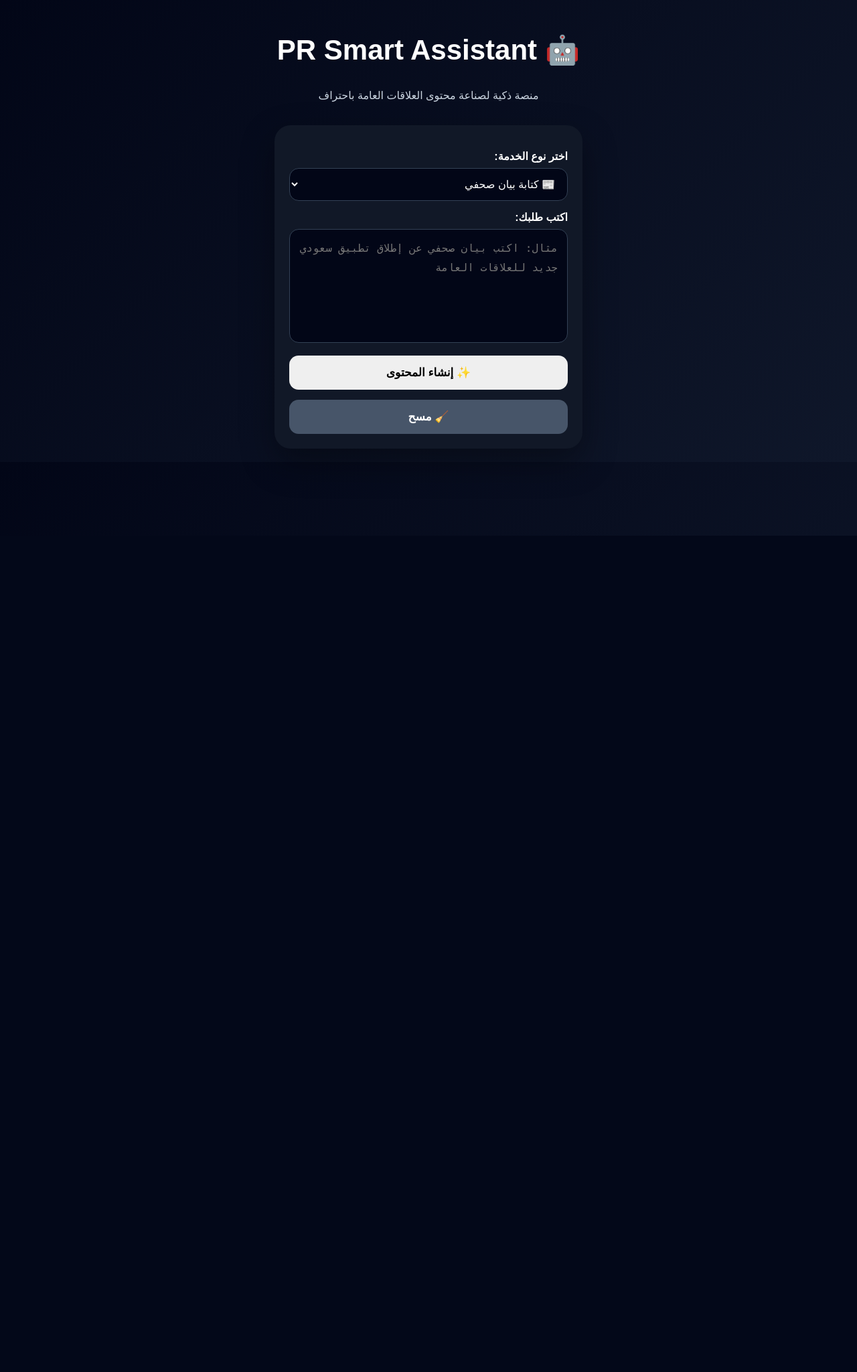
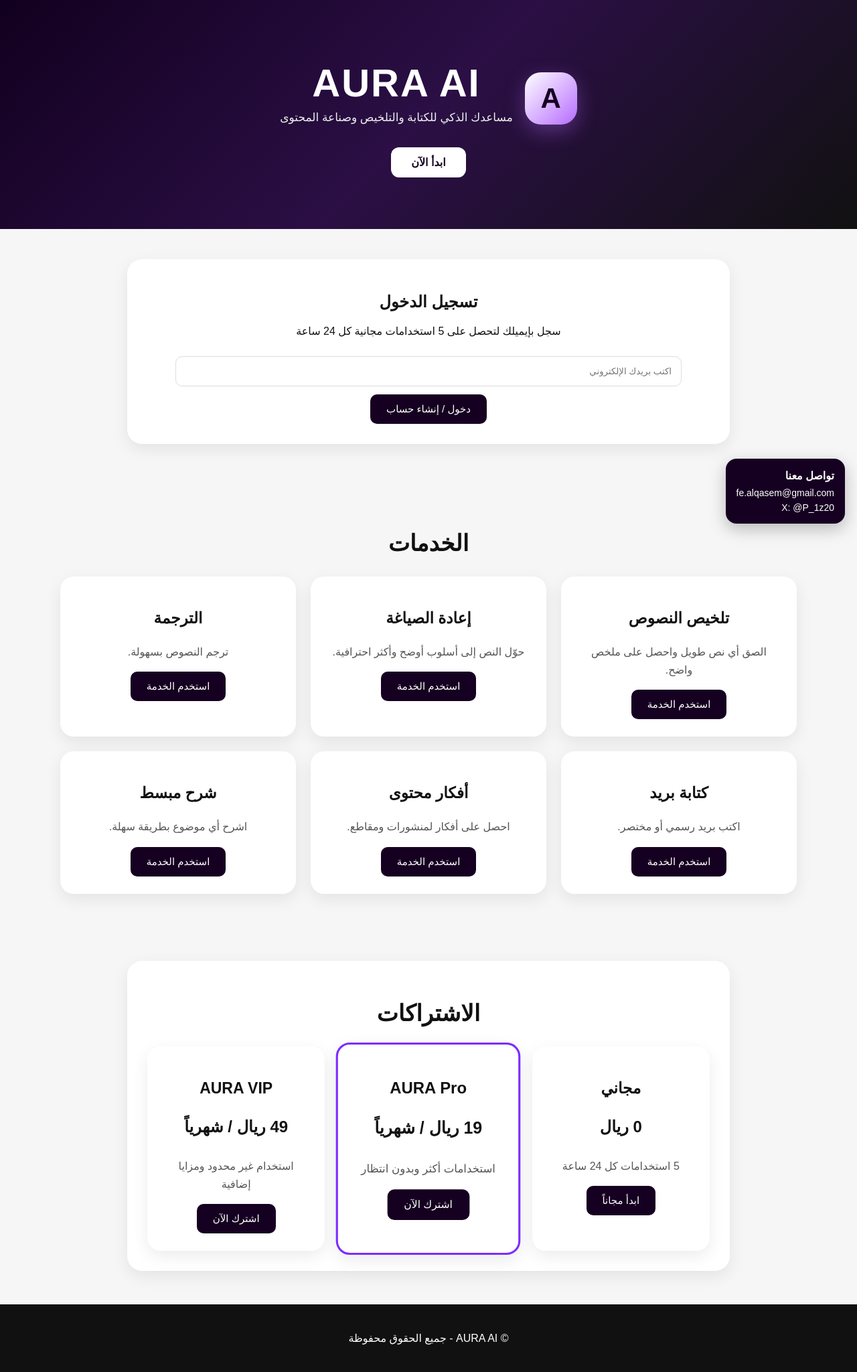
Before and after one commit to fealqasem-dotcom/pr-smart-assistant, a Flask app: page / in a window 1280 px wide. Shown: the whole page at 67% size. Before the commit the page ends 690 px from the top, so only its background shows below. Run offline with Flask 3, Linux system fonts and the light colour scheme; some libraries are stand-ins or nearby versions.

Commit message:
first version

```diff
--- a/app.py
+++ b/app.py
@@ -1,35 +1,51 @@
-import os
 from flask import Flask, render_template, request
 from openai import OpenAI
 from dotenv import load_dotenv
+import os
 
 load_dotenv()
 
 app = Flask(__name__)
 
-client = OpenAI(api_key=os.getenv("OPENAI_API_KEY"))
-
+client = OpenAI(
+    api_key=os.getenv("OPENAI_API_KEY")
+)
 
 def generate_response(user_input, mode):
+
     prompts = {
-        "press": "أنت خبير علاقات عامة. اكتب بيانًا صحفيًا احترافيًا باللغة العربية، يحتوي على عنوان جذاب، مقدمة، تفاصيل رئيسية، اقتباس رسمي، وخاتمة.",
-        "customer": "أنت موظف علاقات عامة وخدمة عملاء محترف. اكتب ردًا مهذبًا وواضحًا واحترافيًا باللغة العربية على استفسار أو شكوى العميل.",
-        "formal": "أنت كاتب إداري محترف. اكتب ردًا رسميًا مناسبًا للشركات والجهات الرسمية باللغة العربية.",
-        "ideas": "أنت مستشار علاقات عامة. اقترح أفكار حملات علاقات عامة إبداعية وقابلة للتنفيذ باللغة العربية.",
-        "crisis": "أنت خبير إدارة أزمات إعلامية. اكتب ردًا رسميًا هادئًا يحافظ على سمعة الجهة ويعالج الموقف باحتراف.",
-        "social": "أنت متخصص محتوى رقمي. اكتب منشورًا احترافيًا وجذابًا لمنصات التواصل الاجتماعي باللغة العربية.",
-        "email": "أنت كاتب مراسلات إدارية. اكتب بريدًا رسميًا احترافيًا باللغة العربية مناسبًا للشركات والجهات الرسمية."
+
+        "summary":
+        f"لخص النص التالي بالعربية بشكل واضح ومختصر:\n\n{user_input}",
+
+        "rewrite":
+        f"أعد صياغة النص التالي بطريقة احترافية:\n\n{user_input}",
+
+        "translate":
+        f"ترجم النص التالي إلى الإنجليزية:\n\n{user_input}",
+
+        "email":
+        f"اكتب بريد إلكتروني احترافي بناءً على النص التالي:\n\n{user_input}",
+
+        "content":
+        f"اعطني أفكار محتوى بناءً على الموضوع التالي:\n\n{user_input}",
+
+        "explain":
+        f"اشرح الموضوع التالي بطريقة مبسطة:\n\n{user_input}"
     }
 
-    system_prompt = prompts.get(mode, "أنت مساعد علاقات عامة محترف باللغة العربية.")
+    prompt = prompts.get(mode, user_input)
 
     response = client.chat.completions.create(
-        model="gpt-4o-mini",
+
+        model="gpt-4.1-mini",
+
         messages=[
-            {"role": "system", "content": system_prompt},
-            {"role": "user", "content": user_input}
-        ],
-        temperature=0.7
+            {
+                "role": "user",
+                "content": prompt
+            }
+        ]
     )
 
     return response.choices[0].message.content
@@ -37,18 +53,25 @@
 
 @app.route("/", methods=["GET", "POST"])
 def index():
+
     result = ""
 
     if request.method == "POST":
+
         user_input = request.form.get("user_input")
         mode = request.form.get("mode")
 
         if user_input:
-            result = generate_response(user_input, mode)
-        else:
-            result = "الرجاء كتابة الطلب أولًا."
 
-    return render_template("index.html", result=result)
+            result = generate_response(
+                user_input,
+                mode
+            )
+
+    return render_template(
+        "index.html",
+        result=result
+    )
 
 
 if __name__ == "__main__":
--- /dev/null
+++ b/static/script.js
@@ -0,0 +1,100 @@
+function login() {
+  alert("تسجيل الدخول شغال ✅");
+}
+
+function logout() {
+  alert("تم تسجيل الخروج");
+}
+
+function chooseFree() {
+
+  alert(
+    "تم تفعيل الباقة المجانية ✅\n\n" +
+    "تحصل على 5 استخدامات يومياً"
+  );
+}
+
+function payNow(plan) {
+
+  const planName =
+    plan === "pro"
+      ? "AURA Pro"
+      : "AURA VIP";
+
+  alert(
+    "للاشتراك في " +
+    planName +
+    "\n\n" +
+    "راسلنا عبر الإيميل أو حساب X أسفل الصفحة."
+  );
+}
+
+function openService(service) {
+
+  const names = {
+    summary: "تلخيص النصوص",
+    rewrite: "إعادة الصياغة",
+    translate: "الترجمة",
+    email: "كتابة بريد",
+    content: "أفكار محتوى",
+    explain: "شرح مبسط"
+  };
+
+  const toolBox =
+    document.getElementById("toolBox");
+
+  const toolTitle =
+    document.getElementById("toolTitle");
+
+  if (!toolBox || !toolTitle) {
+    alert("toolBox غير موجود");
+    return;
+  }
+
+  toolBox.style.display = "block";
+
+  toolTitle.innerText =
+    names[service] || service;
+
+  const modeInput =
+    document.getElementById("modeInput");
+
+  if (modeInput) {
+    modeInput.value = service;
+  }
+
+  toolBox.scrollIntoView({
+    behavior: "smooth"
+  });
+}
+
+function keepToolOpen() {
+
+  localStorage.setItem(
+    "toolOpen",
+    "yes"
+  );
+}
+
+window.onload = function () {
+
+  const toolOpen =
+    localStorage.getItem("toolOpen");
+
+  if (toolOpen === "yes") {
+
+    const toolBox =
+      document.getElementById("toolBox");
+
+    if (toolBox) {
+
+      toolBox.style.display = "block";
+
+      toolBox.scrollIntoView({
+        behavior: "smooth"
+      });
+    }
+
+    localStorage.removeItem("toolOpen");
+  }
+};
--- a/static/style.css
+++ b/static/style.css
@@ -1,154 +1,217 @@
+* {
+  box-sizing: border-box;
+}
 
 body {
   margin: 0;
-    padding: 0;
   font-family: Arial, sans-serif;
-    direction: rtl;
-    background: linear-gradient(135deg, #020617, #0f172a);
-    color: white;
-    overflow-x: hidden;
+  background: #f6f6f6;
+  color: #111;
+  text-align: center;
 }
 
-.container {
-    width: 100%;
-    max-width: 500px;
-    margin: auto;
-    padding: 20px;
-    box-sizing: border-box;
+.hero {
+  padding: 90px 20px;
+  background: linear-gradient(135deg, #12001f, #2b0f45, #111);
+  color: white;
 }
 
-h1 {
-    text-align: center;
-    font-size: 42px;
-    margin-top: 30px;
-    line-height: 1.2;
+.logo {
+  display: flex;
+  justify-content: center;
+  align-items: center;
+  gap: 18px;
+  margin-bottom: 30px;
 }
 
-.subtitle {
-    text-align: center;
-    color: #cbd5e1;
-    margin-bottom: 30px;
-    line-height: 1.8;
+.logo-icon {
+  width: 78px;
+  height: 78px;
+  border-radius: 24px;
+  background: linear-gradient(135deg, #ffffff, #b66cff);
+  color: #160021;
+  display: flex;
+  align-items: center;
+  justify-content: center;
+  font-size: 42px;
+  font-weight: bold;
+  box-shadow: 0 10px 30px rgba(182,108,255,0.35);
 }
 
-form {
-    background: #111827;
-    padding: 22px;
-    border-radius: 24px;
-    box-shadow: 0 20px 50px rgba(0,0,0,0.35);
+.hero h1 {
+  font-size: 58px;
+  margin: 0;
+  letter-spacing: 2px;
 }
 
-label {
-    display: block;
-    margin-top: 15px;
-    margin-bottom: 8px;
+.tagline {
+  font-size: 17px;
+  margin-top: 8px;
+  color: #eee;
+}
+
+.main-btn {
+  background: white;
+  color: #160021;
+  padding: 14px 30px;
+  border-radius: 12px;
+  text-decoration: none;
   font-weight: bold;
 }
 
-select,
-textarea {
-    width: 100%;
+.login-box,
+.tool-box,
+.plans {
+  max-width: 900px;
+  margin: 45px auto;
+  background: white;
+  padding: 30px;
+  border-radius: 22px;
+  box-shadow: 0 8px 25px rgba(0,0,0,0.08);
+}
+
+.login-box input {
+  width: 90%;
   padding: 14px;
-    border-radius: 14px;
-    border: 1px solid #334155;
-    background: #020617;
+  margin: 12px 0;
+  border-radius: 10px;
+  border: 1px solid #ddd;
+}
+
+.services {
+  padding: 55px 20px;
+}
+
+.services h2,
+.plans h2 {
+  font-size: 34px;
+  margin-bottom: 30px;
+}
+
+.cards,
+.plan-cards {
+  display: grid;
+  grid-template-columns: repeat(3, 1fr);
+  gap: 22px;
+  max-width: 1100px;
+  margin: auto;
+}
+
+.card,
+.plan {
+  background: white;
+  padding: 26px;
+  border-radius: 20px;
+  box-shadow: 0 8px 25px rgba(0,0,0,0.08);
+}
+
+.card h3,
+.plan h3 {
+  font-size: 23px;
+}
+
+.card p,
+.plan p {
+  color: #555;
+  line-height: 1.7;
+}
+
+.featured {
+  border: 3px solid #7d2cff;
+  transform: scale(1.04);
+}
+
+.price {
+  font-size: 24px;
+  font-weight: bold;
+  color: #111 !important;
+}
+
+button {
+  background: #160021;
   color: white;
-    font-size: 16px;
-    box-sizing: border-box;
+  border: none;
+  padding: 13px 24px;
+  border-radius: 10px;
+  cursor: pointer;
+  font-size: 15px;
+}
+
+button:hover {
+  opacity: 0.85;
 }
 
 textarea {
-    height: 170px;
-    resize: none;
-    line-height: 1.8;
+  width: 100%;
+  height: 190px;
+  padding: 15px;
+  border-radius: 12px;
+  border: 1px solid #ddd;
+  margin-bottom: 15px;
+  font-size: 16px;
+  resize: vertical;
 }
 
-button {
-    width: 100%;
-    padding: 15px;
-    border: none;
-    border-radius: 14px;
-    margin-top: 15px;
-    font-size: 17px;
-    font-weight: bold;
-    cursor: pointer;
-    transition: 0.3s;
+#resultBox {
+  margin-top: 20px;
+  background: #f2f2f2;
+  padding: 20px;
+  border-radius: 12px;
+  text-align: right;
+  line-height: 1.9;
+  min-height: 80px;
+  white-space: pre-line;
 }
 
-.generate-btn {
-    background: #2563eb;
+.contact-floating {
+  position: fixed;
+  right: 18px;
+  bottom: 18px;
+  background: #160021;
   color: white;
+  padding: 16px;
+  border-radius: 16px;
+  text-align: right;
+  box-shadow: 0 8px 25px rgba(0,0,0,0.25);
+  z-index: 999;
 }
 
-.generate-btn:hover {
-    background: #1d4ed8;
+.contact-floating p {
+  margin: 0 0 8px;
+  font-weight: bold;
 }
 
-.clear-btn {
-    background: #475569;
+.contact-floating a {
+  display: block;
   color: white;
+  text-decoration: none;
+  margin-top: 6px;
+  font-size: 14px;
 }
 
-.clear-btn:hover {
-    background: #334155;
+footer {
+  padding: 25px;
+  background: #111;
+  color: white;
+  margin-top: 50px;
 }
 
-.copy-btn {
-    background: #16a34a;
-    color: white;
+@media (max-width: 800px) {
+  .logo {
+    flex-direction: column;
   }
 
-.copy-btn:hover {
-    background: #15803d;
+  .cards,
+  .plan-cards {
+    grid-template-columns: 1fr;
   }
 
-.result {
-    margin-top: 28px;
-    background: #111827;
-    padding: 24px;
-    border-radius: 24px;
-    line-height: 1.9;
-    box-shadow: 0 20px 50px rgba(0,0,0,0.35);
+  .hero h1 {
+    font-size: 42px;
   }
 
-.result h3 {
-    margin-top: 0;
+  .contact-floating {
+    position: static;
+    margin: 20px;
   }
-
-.result p {
-    background: #020617;
-    padding: 18px;
-    border-radius: 14px;
-    border: 1px solid #334155;
-    white-space: pre-wrap;
-    overflow-wrap: anywhere;
 }
-
-@media (max-width: 768px) {
-
-    .container {
-        padding: 16px;
-    }
-
-    h1 {
-        font-size: 34px;
-    }
-
-    .subtitle {
-        font-size: 15px;
-    }
-
-    form,
-    .result {
-        padding: 18px;
-    }
-
-    textarea {
-        height: 160px;
-    }
-
-    button {
-        font-size: 16px;
-    }
-
-}
--- a/templates/index.html
+++ b/templates/index.html
@@ -1,102 +1,143 @@
 <!DOCTYPE html>
-<html lang="ar">
-
+<html lang="ar" dir="rtl">
 <head>
-<meta charset="UTF-8">
-<title>PR Smart Assistant</title>
-<link rel="stylesheet" href="/static/style.css">
+  <meta charset="UTF-8">
+  <title>AURA AI | مساعدك الذكي</title>
+  <link rel="stylesheet" href="/static/style.css">
 </head>
 
 <body>
 
-<div class="container">
+<header class="hero">
+  <div class="logo">
+    <div class="logo-icon">A</div>
+    <div>
+      <h1>AURA AI</h1>
+      <p class="tagline">مساعدك الذكي للكتابة والتلخيص وصناعة المحتوى</p>
+    </div>
+  </div>
 
-<h1>🤖 PR Smart Assistant</h1>
+  <a href="#services" class="main-btn">ابدأ الآن</a>
+</header>
 
-<p class="subtitle">
-منصة ذكية لصناعة محتوى العلاقات العامة باحتراف
-</p>
+<section class="login-box">
+  <h2>تسجيل الدخول</h2>
+  <p>سجل بإيميلك لتحصل على 5 استخدامات مجانية كل 24 ساعة</p>
 
-<form method="POST">
+  <input id="email" type="email" placeholder="اكتب بريدك الإلكتروني">
+  <button onclick="login()">دخول / إنشاء حساب</button>
 
-<label>اختر نوع الخدمة:</label>
+  <div id="userBox" style="display:none;">
+    <p id="userEmail"></p>
+    <p id="usesText"></p>
+    <button onclick="logout()">تسجيل خروج</button>
+  </div>
+</section>
 
-<select name="mode">
+<section id="services" class="services">
+  <h2>الخدمات</h2>
 
-<option value="press">
-📰 كتابة بيان صحفي
-</option>
+  <div class="cards">
+    <div class="card">
+      <h3>تلخيص النصوص</h3>
+      <p>الصق أي نص طويل واحصل على ملخص واضح.</p>
+      <button onclick="openService('summary')">استخدم الخدمة</button>
+    </div>
 
-<option value="customer">
-💬 الرد على العملاء
-</option>
+    <div class="card">
+      <h3>إعادة الصياغة</h3>
+      <p>حوّل النص إلى أسلوب أوضح وأكثر احترافية.</p>
+      <button onclick="openService('rewrite')">استخدم الخدمة</button>
+    </div>
 
-<option value="formal">
-📄 رد رسمي
-</option>
+    <div class="card">
+      <h3>الترجمة</h3>
+      <p>ترجم النصوص بسهولة.</p>
+      <button onclick="openService('translate')">استخدم الخدمة</button>
+    </div>
 
-<option value="ideas">
-💡 أفكار حملات
-</option>
+    <div class="card">
+      <h3>كتابة بريد</h3>
+      <p>اكتب بريد رسمي أو مختصر.</p>
+      <button onclick="openService('email')">استخدم الخدمة</button>
+    </div>
 
-<option value="crisis">
-🚨 إدارة أزمة إعلامية
-</option>
+    <div class="card">
+      <h3>أفكار محتوى</h3>
+      <p>احصل على أفكار لمنشورات ومقاطع.</p>
+      <button onclick="openService('content')">استخدم الخدمة</button>
+    </div>
 
-<option value="social">
-📱 منشور سوشيال ميديا
-</option>
+    <div class="card">
+      <h3>شرح مبسط</h3>
+      <p>اشرح أي موضوع بطريقة سهلة.</p>
+      <button onclick="openService('explain')">استخدم الخدمة</button>
+    </div>
+  </div>
+</section>
 
-<option value="email">
-📧 بريد رسمي
-</option>
+<section id="toolBox" class="tool-box" style="display:none;">
+  <h2 id="toolTitle"></h2>
 
-</select>
+  <form method="POST">
+    <input type="hidden" id="modeInput" name="mode">
 
-<label>اكتب طلبك:</label>
+    <textarea
+      id="userText"
+      name="user_input"
+      placeholder="اكتب النص هنا..."
+    ></textarea>
 
-<textarea
-name="user_input"
-placeholder="مثال: اكتب بيان صحفي عن إطلاق تطبيق سعودي جديد للعلاقات العامة"
-></textarea>
+    <button
+  type="submit"
+  onclick="keepToolOpen()"
+>
+  تنفيذ
+</button>
+  </form>
 
-<button type="submit">
-✨ إنشاء المحتوى
-</button>
+  <div id="resultBox">{{ result }}</div>
+</section>
 
-<button type="reset" class="clear-btn">
-🧹 مسح
-</button>
+<section id="plans" class="plans">
+  <h2>الاشتراكات</h2>
 
-</form>
+  <div class="plan-cards">
+    <div class="plan">
+      <h3>مجاني</h3>
+      <p class="price">0 ريال</p>
+      <p>5 استخدامات كل 24 ساعة</p>
+      <button onclick="chooseFree()">ابدأ مجاناً</button>
+    </div>
 
-{% if result %}
-<div class="result">
+    <div class="plan featured">
+      <h3>AURA Pro</h3>
+      <p class="price">19 ريال / شهرياً</p>
+      <p>استخدامات أكثر وبدون انتظار</p>
+      <button onclick="payNow('pro')">اشترك الآن</button>
+    </div>
 
-<h3>
-📌 النتيجة:
-</h3>
+    <div class="plan">
+      <h3>AURA VIP</h3>
+      <p class="price">49 ريال / شهرياً</p>
+      <p>استخدام غير محدود ومزايا إضافية</p>
+      <button onclick="payNow('vip')">اشترك الآن</button>
+    </div>
+  </div>
+</section>
 
-<p id="resultText">
-{{ result }}
-</p>
-
-<button onclick="copyResult()" type="button" class="copy-btn">
-📋 نسخ النتيجة
-</button>
-
-</div>
-{% endif %}
-
+<div class="contact-floating">
+  <p>تواصل معنا</p>
+  <a href="mailto:fe.alqasem@gmail.com">fe.alqasem@gmail.com</a>
+  <a href="https://x.com/P_1z20" target="_blank">X: @P_1z20</a>
 </div>
 
-<script>
-function copyResult() {
-    const text = document.getElementById("resultText").innerText;
-    navigator.clipboard.writeText(text);
-    alert("تم نسخ النتيجة بنجاح");
-}
-</script>
+<footer>
+  <p>© AURA AI - جميع الحقوق محفوظة</p>
+</footer>
+
+<script src="https://cdn.jsdelivr.net/npm/@supabase/supabase-js@2"></script>
+<script src="/static/script.js"></script>
 
 </body>
 </html>
```
Also changed, not shown: vercel.json (added), 1 other file. Lines whose indentation alone changed are shown as unchanged.
